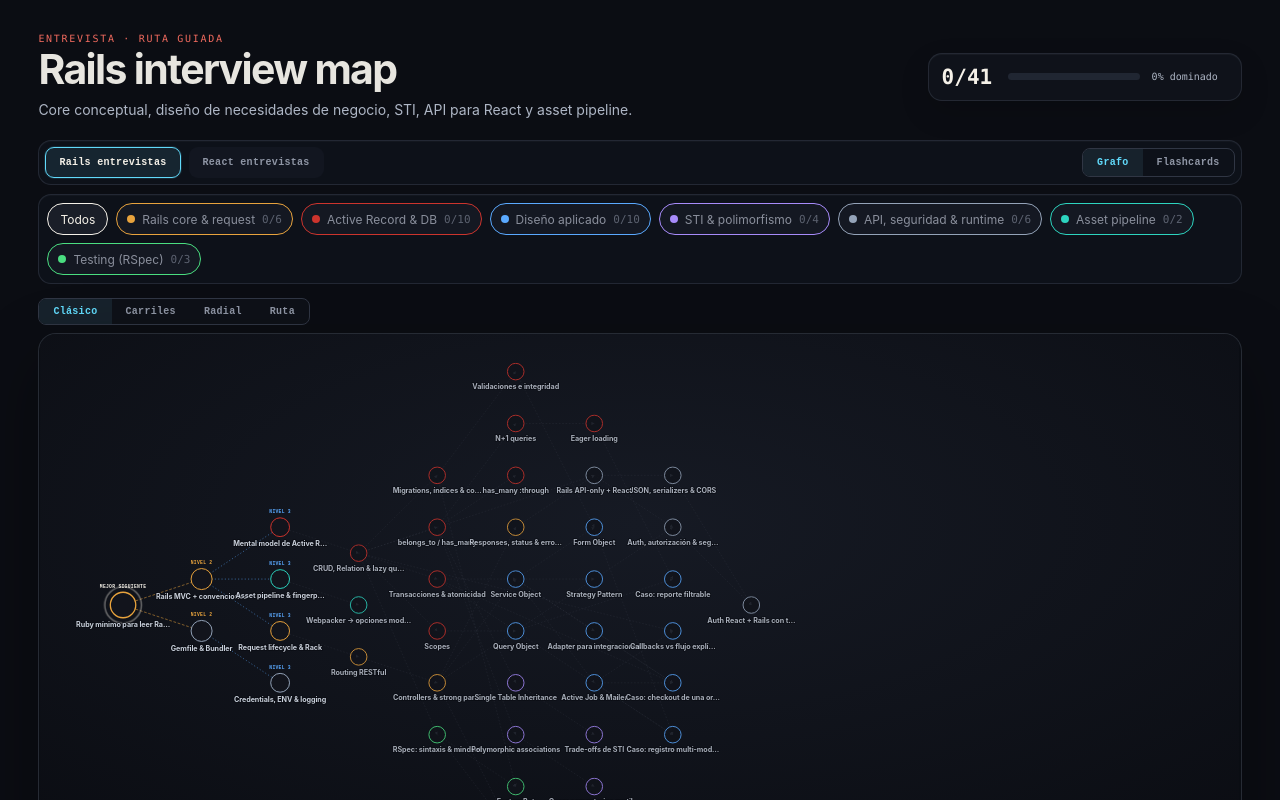
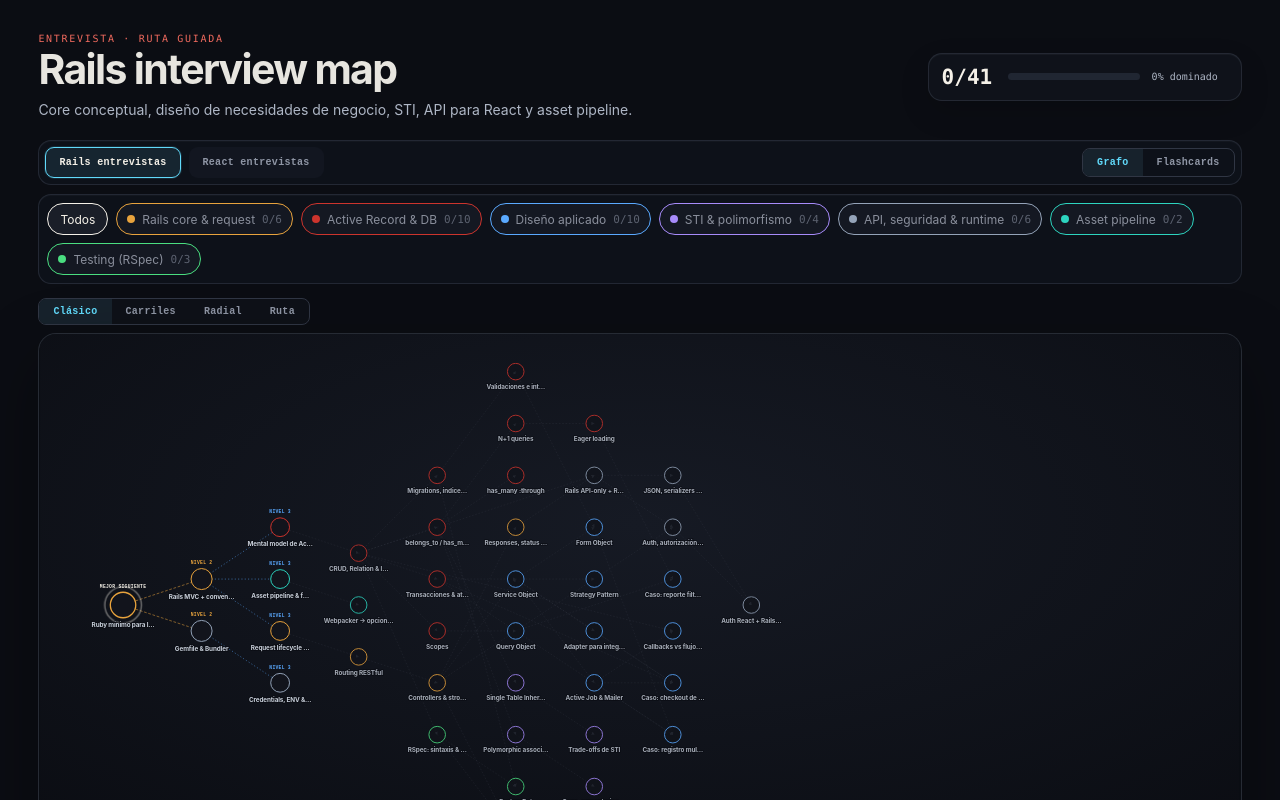
Before and after one commit to Felichz/KnowGraph, a React (Vite) app: page / in a window 1280 px wide. Shown: the top 800 px of the page. Built offline with nearby package versions, Linux system fonts and the light colour scheme.

Commit message:
fix: prevent dependency graph label collisions

```diff
--- a/src/App.jsx
+++ b/src/App.jsx
@@ -1855,6 +1855,7 @@
               const guideLevel = guidance.levelById.get(node.id) ?? 0;
               const radius = isSelected ? 29 : guideLevel === 1 ? 23 : guideLevel === 2 ? 19 : guideLevel === 3 ? 17 : 15;
               const nodeOpacity = !activeCats.has(node.cat) ? 0.12 : isChecked ? 0.74 : guideLevel ? 1 : 0.82;
+              const mapLabel = node.label.length > 20 ? `${node.label.slice(0, 18)}…` : node.label;
               const nodeAccessibleLabel = `${node.label}. Prioridad ${node.priority}.${node.prerequisites.length ? ` Depende de ${node.prerequisites.map((id) => graph.nodes.find((item) => item.id === id)?.label).join(", ")}.` : " Punto de partida."}`;
               return <g className={`node-group guide-node-${guideLevel} ${completedMilestone ? "milestone-node-complete" : inProgressMilestone ? "milestone-node-progress" : ""}`} key={node.id} transform={`translate(${node.x},${node.y})`} opacity={nodeOpacity} role="button" tabIndex={activeCats.has(node.cat) ? 0 : -1} aria-label={nodeAccessibleLabel} aria-pressed={isSelected} onPointerDown={onNodePointerDown(node)} onClick={(event) => event.stopPropagation()} onKeyDown={(event) => {
                 if (event.key !== "Enter" && event.key !== " ") return;
@@ -1869,7 +1870,7 @@
                 <circle className="node-circle" r={radius} fill={isChecked ? category.color : "#12141C"} stroke={isSelected ? "#F5F1E8" : category.color} strokeWidth={isSelected ? 2.8 : isChecked ? 1.5 : guideLevel === 1 ? 2.4 : 1.8} />
                 {isChecked && !isSelected && <path d="M -6 0 L -1.5 5 L 7 -6" stroke="#0B0D13" strokeWidth="2.4" strokeLinecap="round" strokeLinejoin="round" fill="none" />}
                 {guideLevel > 0 && <text y={-radius - 8} textAnchor="middle" className={`guide-badge guide-badge-${guideLevel}`}>{guideLevel === 1 ? "MEJOR SIGUIENTE" : `NIVEL ${guideLevel}`}</text>}
-                <text y={radius + 17} textAnchor="middle" className={`node-label ${isChecked ? "is-checked" : ""}`}>{node.label.length > 26 ? `${node.label.slice(0, 24)}…` : node.label}</text>
+                <text y={radius + 17} textAnchor="middle" className={`node-label ${isChecked ? "is-checked" : ""}`}>{mapLabel}</text>
               </g>;
             })}
           </g>
--- a/src/styles.css
+++ b/src/styles.css
@@ -671,7 +671,7 @@
   box-shadow: 0 24px 70px rgba(0, 0, 0, .32), inset 0 1px 0 rgba(255,255,255,.035);
 }
 
-.node-label { font-size: 13px; font-weight: 650; }
+.node-label { font-size: 11.5px; font-weight: 650; letter-spacing: -.02em; }
 .guide-badge { font-size: 8.5px; }
 
 .learning-guide,
```
